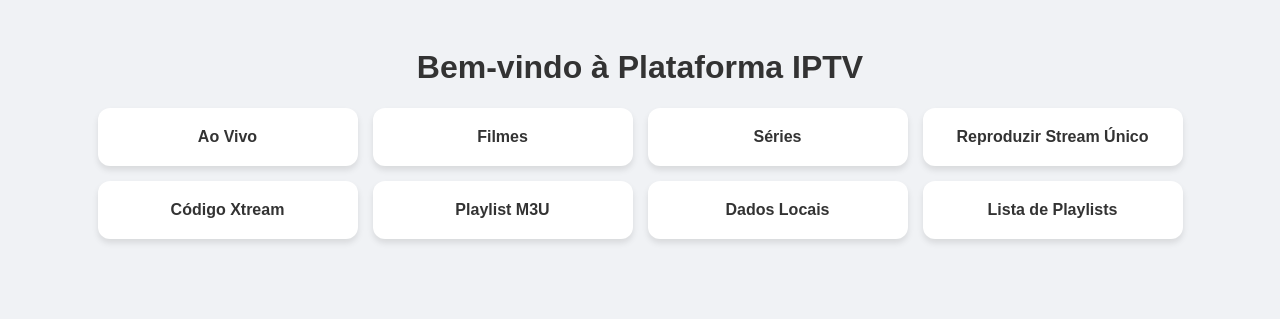
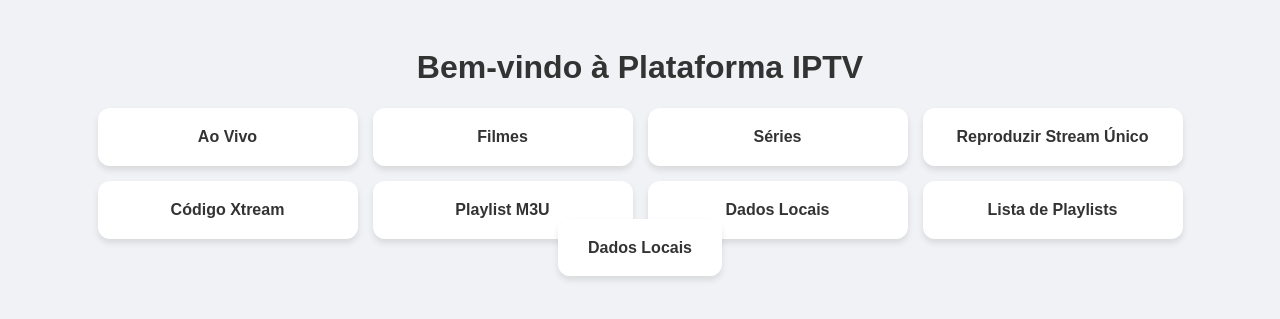
Before and after one commit to JET-SOUZA/jet.iptv, a Flask app: page / in a window 1280 px wide. Shown: the top 319 px of the page. Run offline with Flask 3, Linux system fonts and the light colour scheme.

Commit message:
Update index.html

```diff
--- a/templates/index.html
+++ b/templates/index.html
@@ -20,3 +20,4 @@
 </div>
 </body>
 </html>
+<a href="{{ url_for('local_files') }}" class="card">Dados Locais</a>
```
